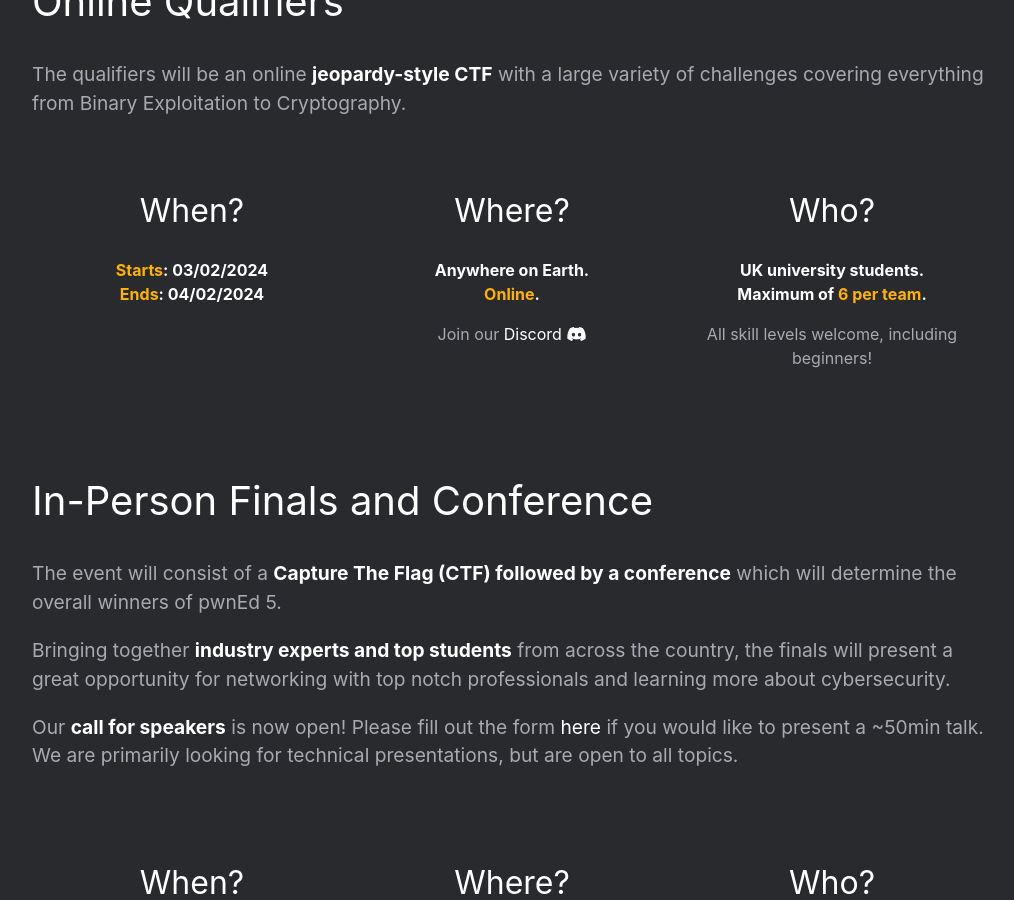
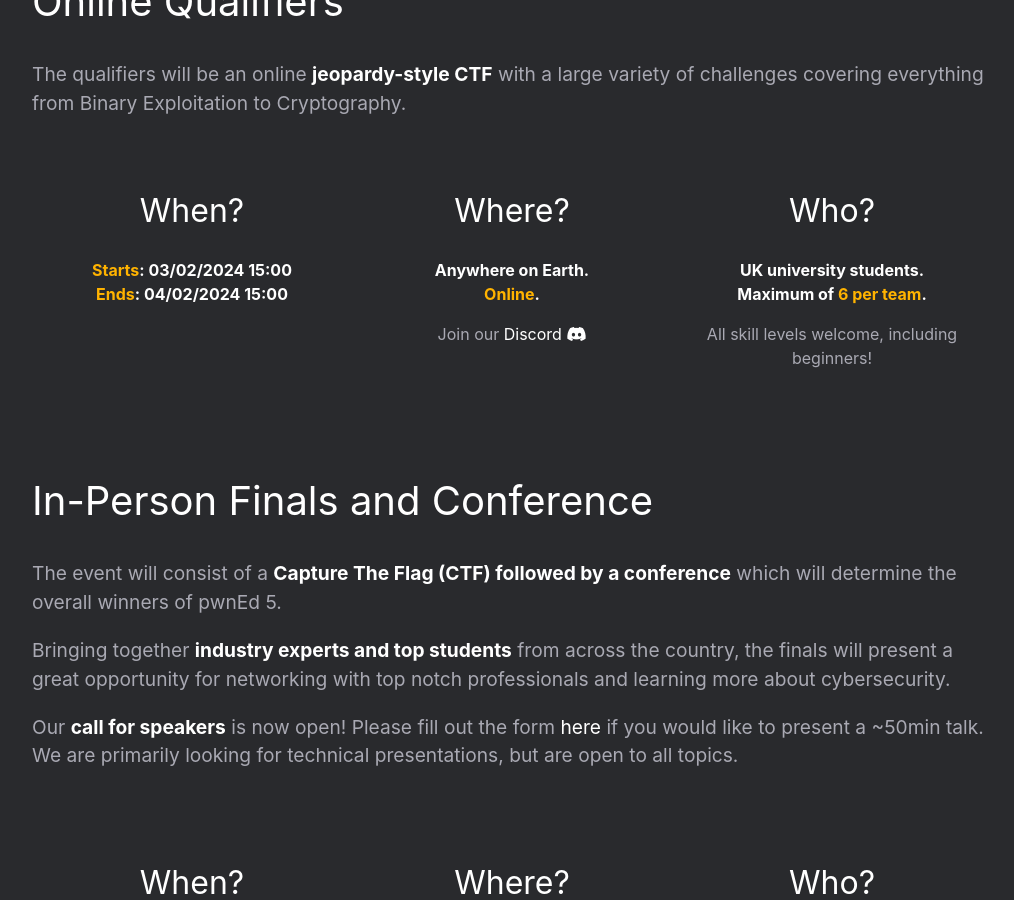
Before and after one commit to compsoc-edinburgh/pwned-site, a Jekyll site: the page built from jekyll/index.html, in a window 1280 px wide and 900 px high, scrolled down 1453 px. Shown: the whole window, without its empty margins (128-1142 px from the left). Built offline with Jekyll 4.4.1, drawn with Linux system fonts in a browser that asks for light colours; some web fonts are replaced; a script that is not in the unit is left out.

Commit message:
Adding qualifiers time

```diff
--- a/jekyll/_includes/about.html
+++ b/jekyll/_includes/about.html
@@ -24,8 +24,8 @@
     <div class="tech">
       <h2>When?</h2>
       <p><b>
-        <a class="highlight">Starts</a>: 03/02/2024</br>
-        <a class="highlight">Ends</a>: 04/02/2024
+        <a class="highlight">Starts</a>: 03/02/2024 15:00</br>
+        <a class="highlight">Ends</a>: 04/02/2024 15:00
       </b></p>
     </div>
     <div class="tech">
```
